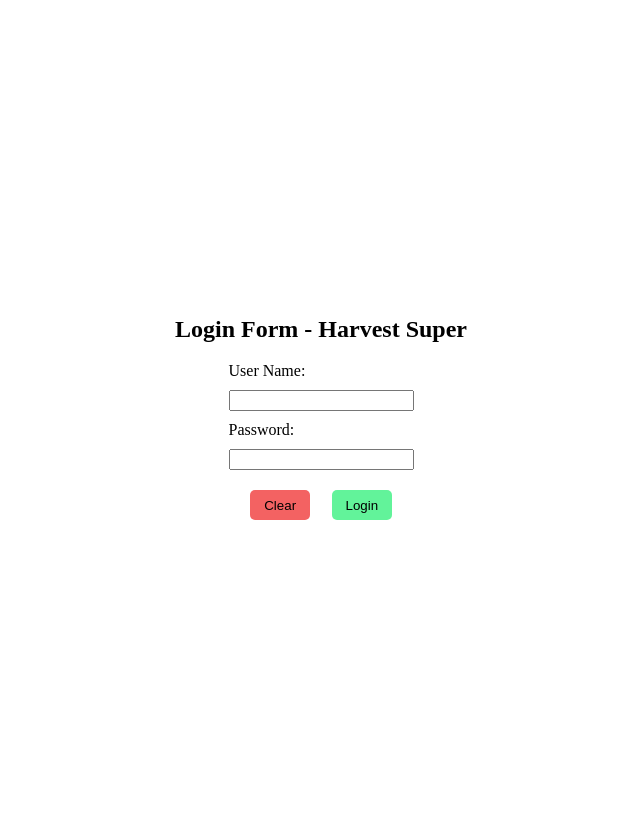
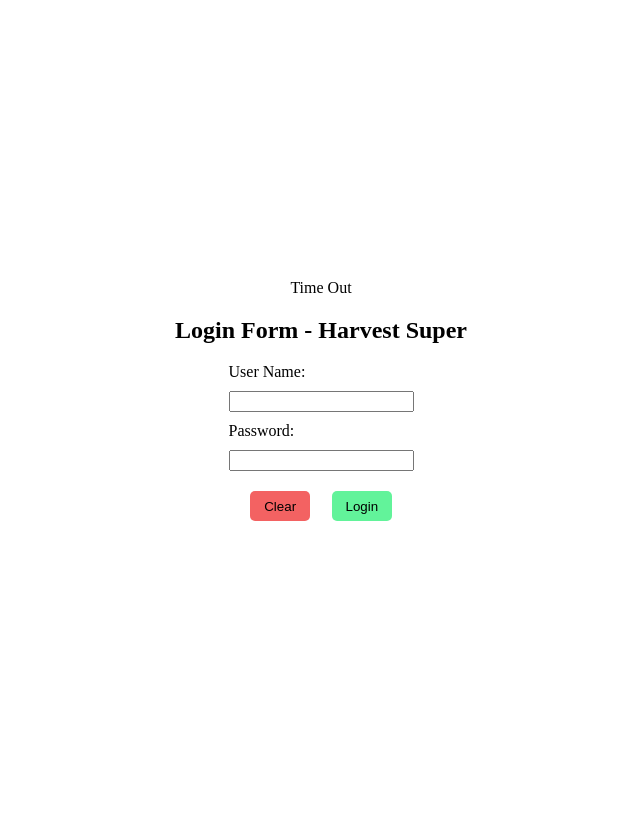
Before and after one commit to dulip-sameera/project-class-2022, a PHP site: page /fruit.php in a window 1280 px wide. Shown: the whole page, without its empty margins (319-959 px from the left). Run offline with PHP 8.4, Linux system fonts and the light colour scheme.

Commit message:
Added session time out functionality

```diff
--- a/06-12/1/fruit.php
+++ b/06-12/1/fruit.php
@@ -1,9 +1,15 @@
 <?php
 session_start();
-if (!isset($_SESSION['userName'])) {
+
+if (!(isset($_SESSION['userName']) && time() - $_SESSION['lastActive'] < 10)) {
+    echo 'Time Out';
+    session_destroy();
     include "./login.html";
     die();
 }
+
+
+$_SESSION['lastActive'] = time();
 
 ?>
 <!DOCTYPE html>
--- a/06-12/1/login.php
+++ b/06-12/1/login.php
@@ -11,6 +11,7 @@
 if ($userName == "root" && $password == "1234") {
     session_start();
     $_SESSION['userName'] = $userName;
+    $_SESSION['lastActive'] = time();
     include "./mainwindow.php";
 } else {
     echo "Incorrect user name or password!";
--- a/06-12/1/mainwindow.php
+++ b/06-12/1/mainwindow.php
@@ -1,9 +1,13 @@
 <?php
 
-if (!isset($_SESSION['userName'])) {
+if (!(isset($_SESSION['userName']) && time() - $_SESSION['lastActive'] < 10)) {
+    echo 'Time Out';
+    session_destroy();
     include "./login.html";
     die();
 }
+
+$_SESSION['lastActive'] = time();
 
 ?>
 
```
Also changed, not shown: 06-12/1/vegetable.php (+6 -1 lines).
